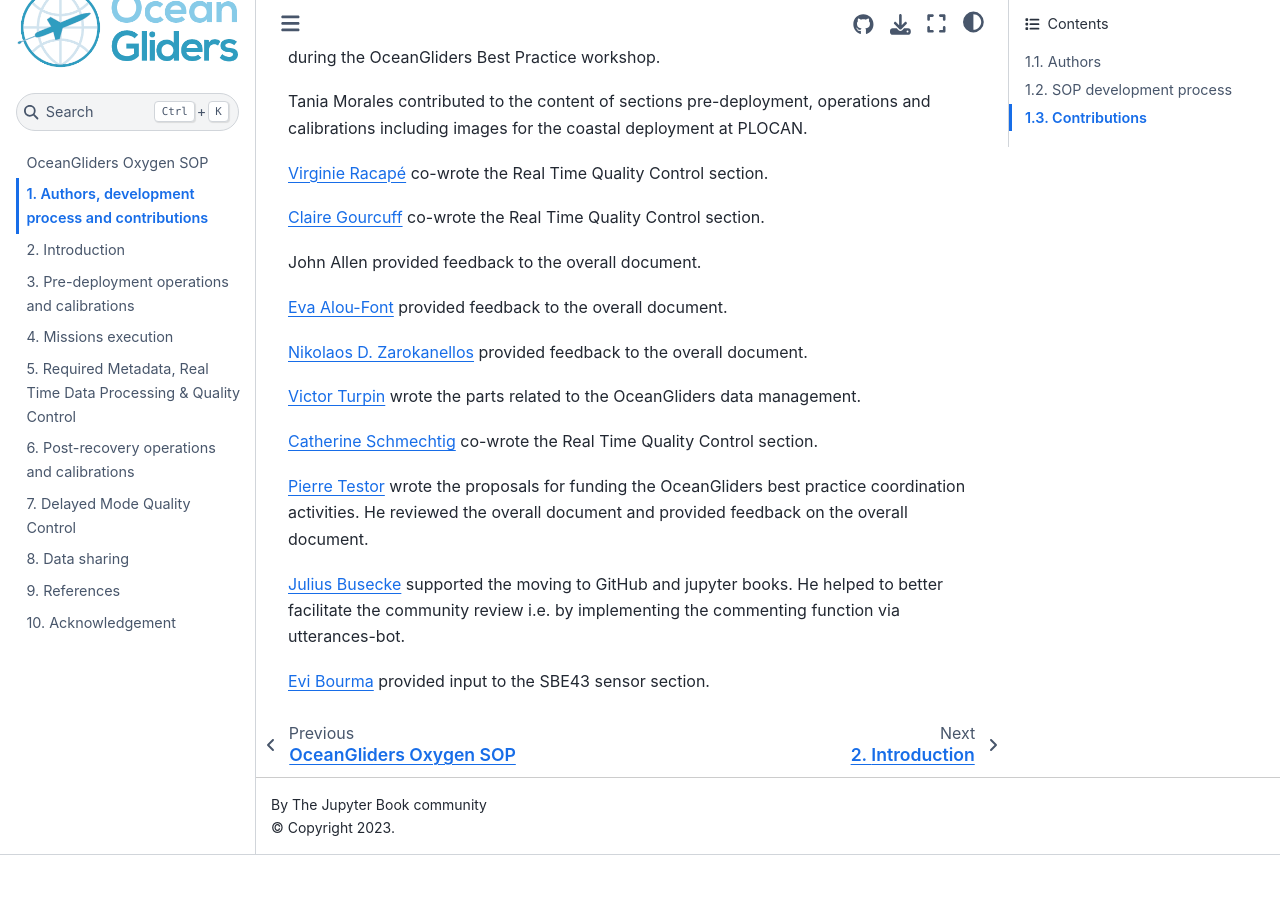
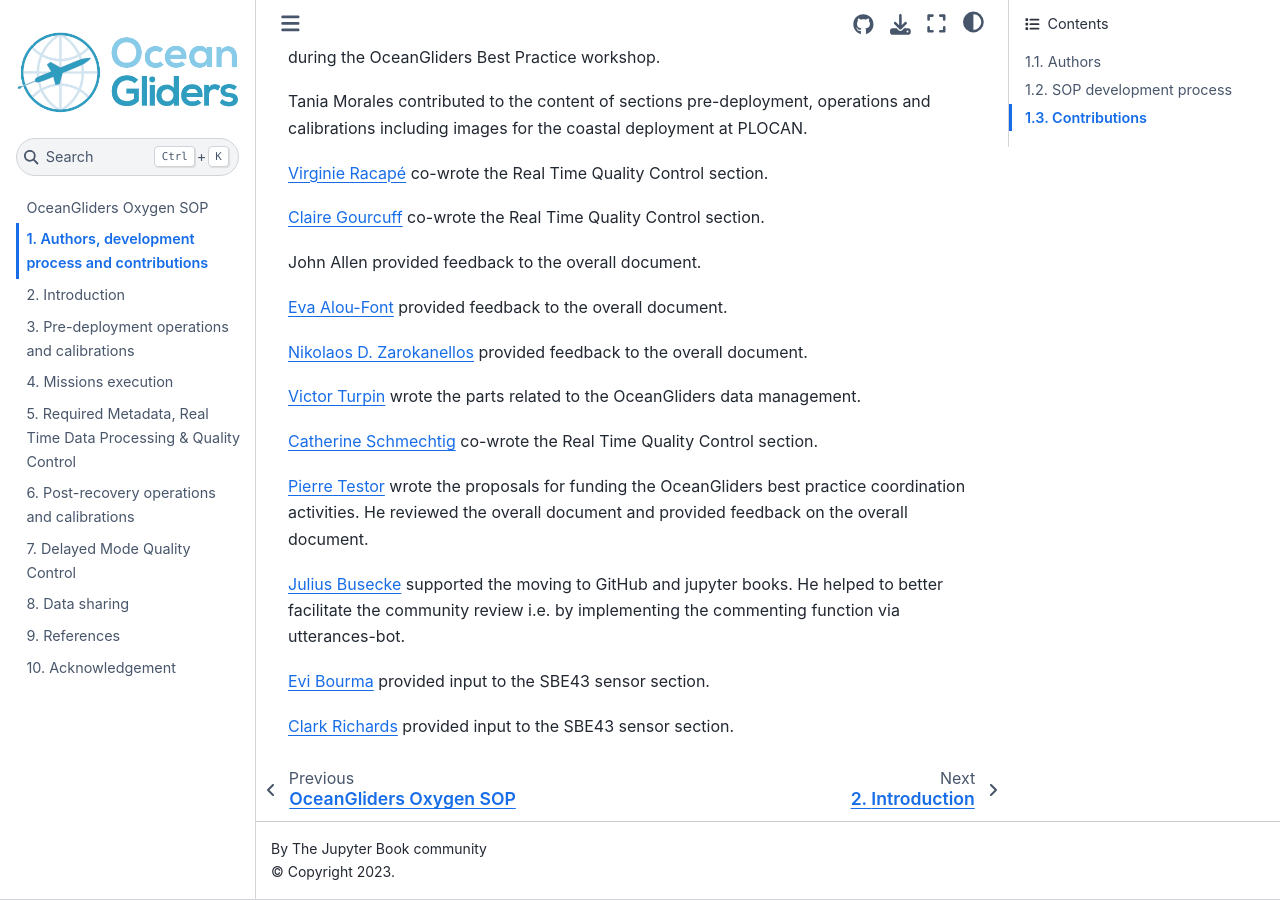
Before and after one commit to OceanGlidersCommunity/Oxygen_SOP, a Jupyter Book: the page built from sections/authors_SOP_development_process.md, in a window 1280 px wide and 900 px high, scrolled down 3273 px. Built offline with Jupyter Book 1.0.4 settings and Sphinx 7.4.7 and the Sphinx Book theme 1.1.4, drawn with Linux system fonts in a browser that asks for light colours; before the commit the page ends 4128 px from its top, so only the background shows below that.

Commit message:
add Clark Richards contributions

```diff
--- a/sections/authors_SOP_development_process.md
+++ b/sections/authors_SOP_development_process.md
@@ -114,3 +114,5 @@ He reviewed the overall document and provided feedback on the overall document.
 [Julius Busecke](https://github.com/jbusecke) supported the moving to GitHub and jupyter books. He helped to better facilitate the community review i.e. by implementing the commenting function via utterances-bot.
 
 [Evi Bourma](https://github.com/evibourma) provided input to the SBE43 sensor section.
+
+[Clark Richards](https://github.com/richardsc) provided input to the SBE43 sensor section.
```
